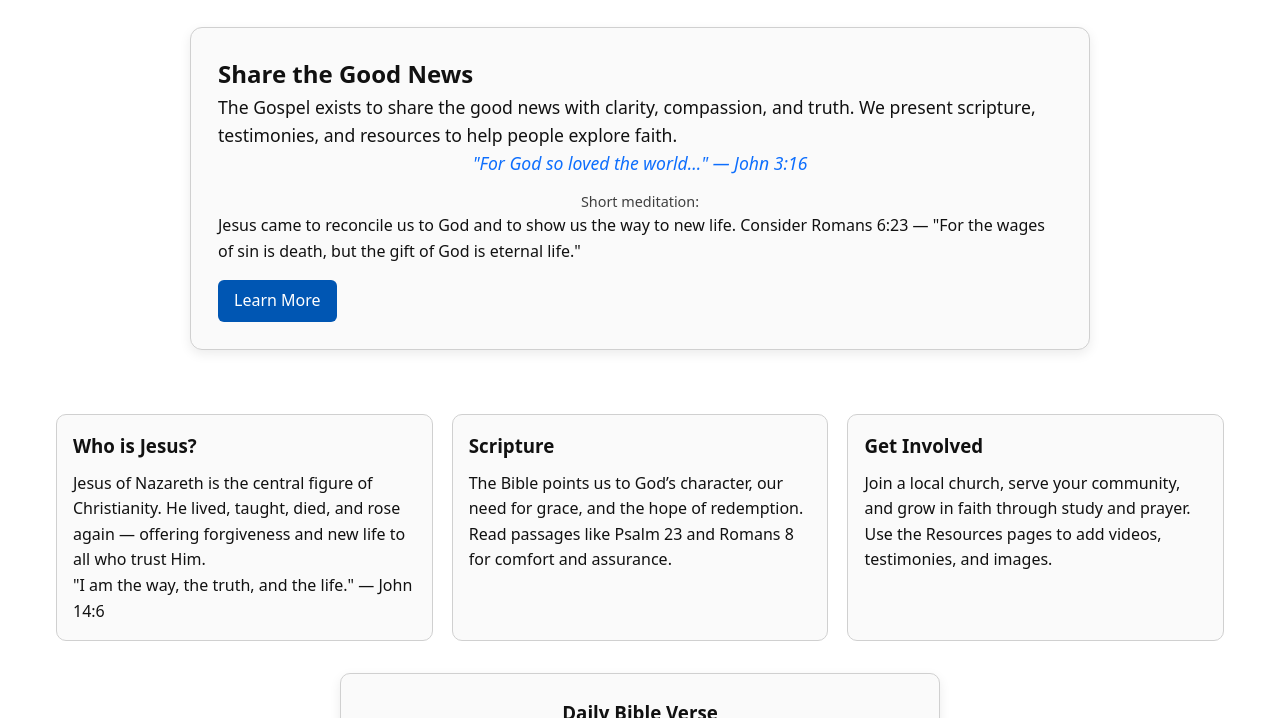
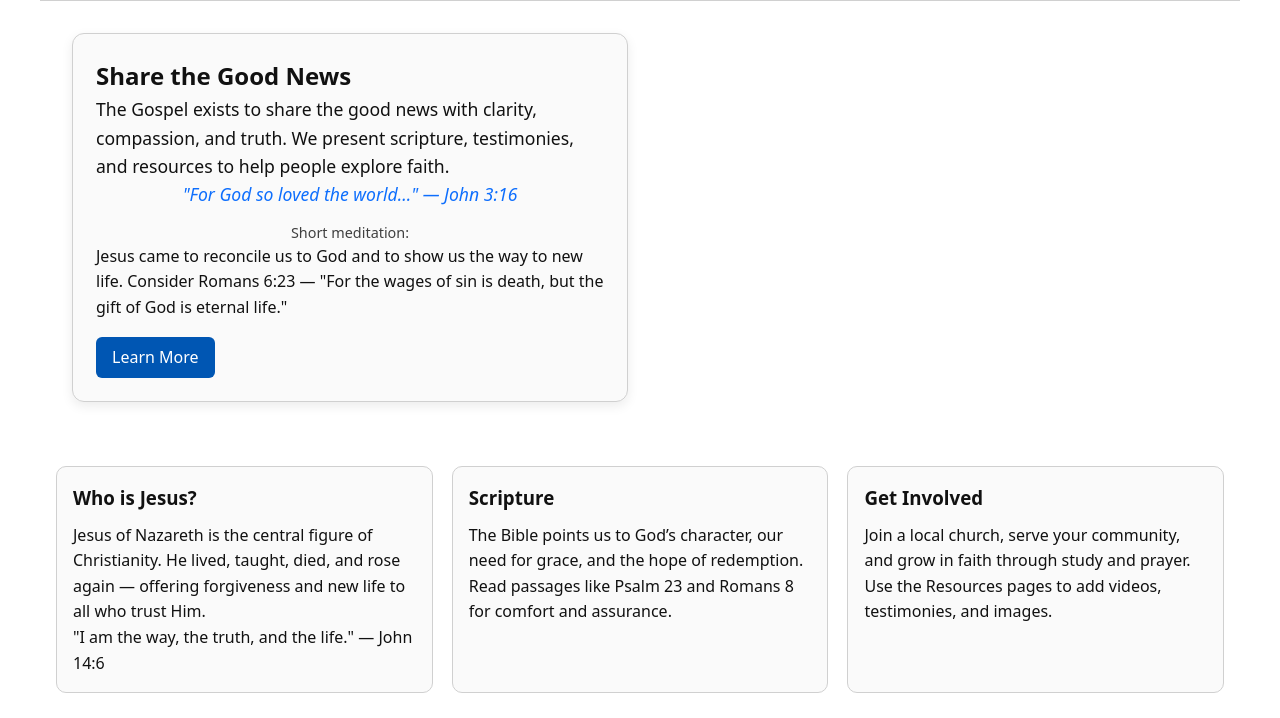
Before and after one commit to gabriellongshaw/The-Gospel, a plain HTML site: page index.html in a window 1280 px wide. Shown: the part 82-800 px from the top of the page. Drawn offline with Linux system fonts and the light colour scheme.

Commit message:
fix (assets/css/styles.css): errors

```diff
--- a/assets/css/styles.css
+++ b/assets/css/styles.css
@@ -598,10 +598,6 @@ body.dark .theme-toggle .moon {
   font-style: italic;
 }
 
----
-
-### Mobile and Tablet Styles (max-width: 768px)
-
 @media (max-width: 768px) {
   .hero-top {
     flex-direction: column;
@@ -667,10 +663,6 @@ body.dark .theme-toggle .moon {
   }
 }
 
----
-
-### iPhone 13 Landscape and similar devices (769px to 899px)
-
 @media (min-width: 769px) and (max-width: 899px) {
   .header-inner, .content {
     padding: 1rem 1.5rem;
@@ -721,10 +713,6 @@ body.dark .theme-toggle .moon {
   }
 }
 
----
-
-### Desktop Styles (min-width: 900px)
-
 @media (min-width: 900px) {
   .nav {
     display: flex;
@@ -744,10 +732,6 @@ body.dark .theme-toggle .moon {
     margin: 0 auto;
   }
 }
-
----
-
-### Large Desktop Styles (min-width: 1024px)
 
 @media (min-width: 1024px) {
   .video-grid iframe {
@@ -787,10 +771,6 @@ body.dark .theme-toggle .moon {
   }
 }
 
----
-
-### Extra-Large Screen Styles (min-width: 1600px)
-
 @media (min-width: 1600px) {
   .hero {
     max-width: 1800px;
@@ -816,10 +796,6 @@ body.dark .theme-toggle .moon {
   }
 }
 
----
-
-### Ultra-Wide Screen Styles (min-width: 2000px)
-
 @media (min-width: 2000px) {
   .hero {
     max-width: 2200px;
```
